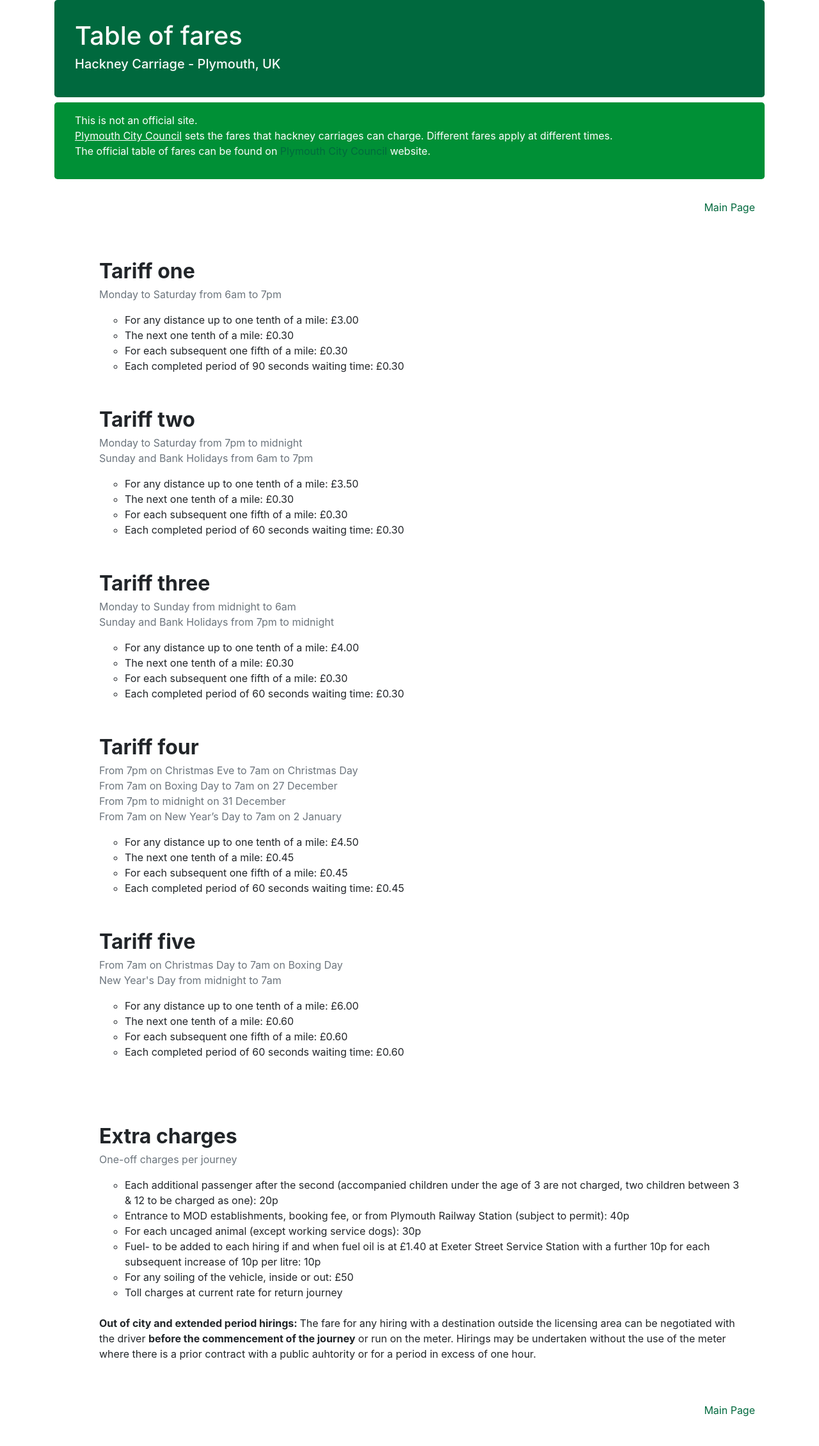
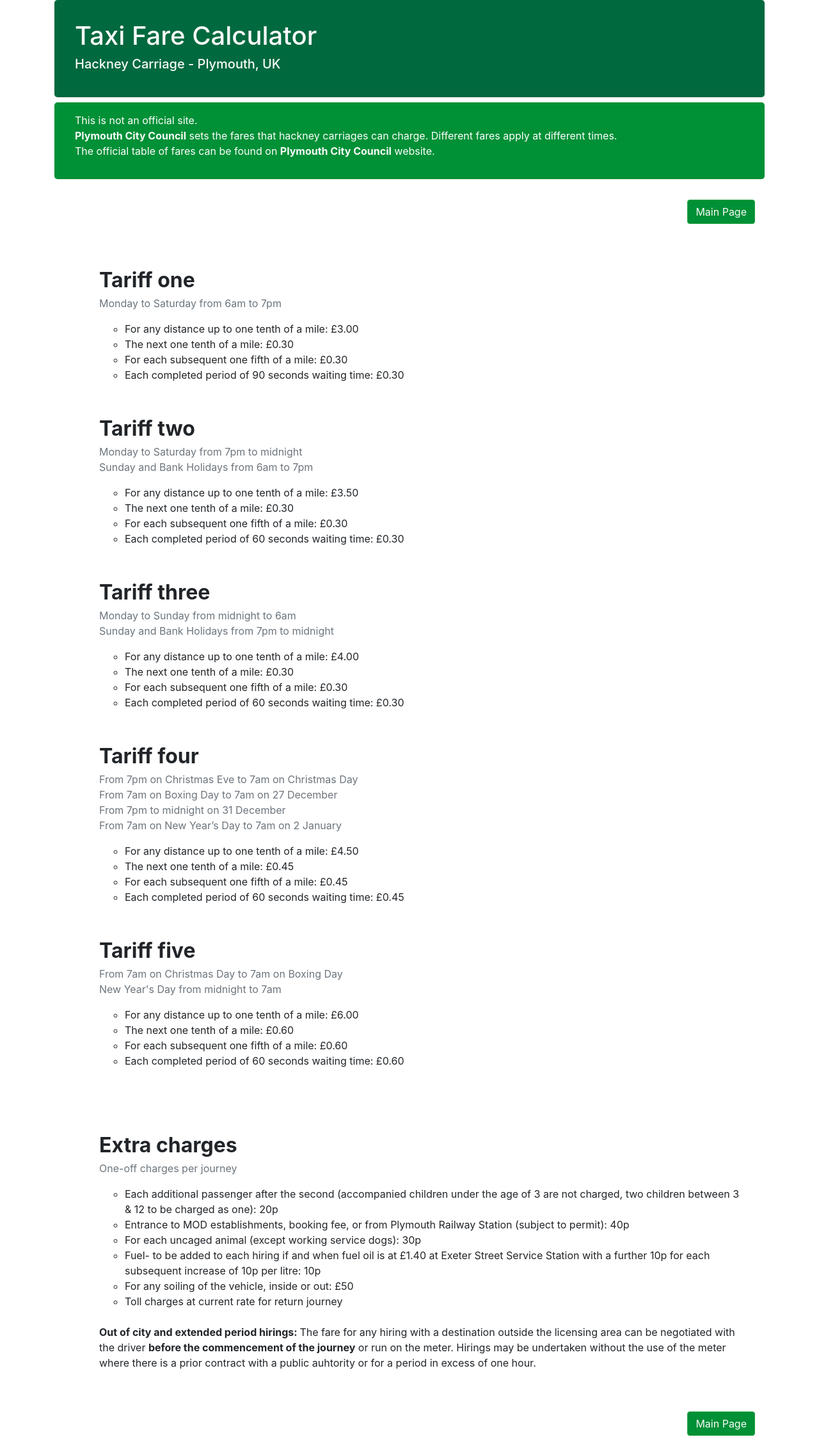
Before and after one commit to ionescuig/taxi-fares, a Django app: page /fares/ in a window 1280 px wide. Shown: the whole page at 64% size. Before the commit the page ends 2232 px from the top, so only its background shows below. Run offline with Django 3.2, Linux system fonts and the light colour scheme; some libraries are stand-ins or nearby versions.

Commit message:
Modified templates in a 'django' way.

```diff
--- a/src/static/css/index.css
+++ b/src/static/css/index.css
@@ -28,17 +28,22 @@
 }
 
 a:link {
-    color: #00693e;
+    color: #F9FBFA;
 }
 
 a:visited {
-    color: #00693e;
+    color: #F9FBFA;
 }
 
 a:visited {
-    color: #00693e;
+    color: #F9FBFA;
 }
 
 a:hover {
-    color: #00693e;
+    color: #F9FBFA;
 }
+
+.btn-success {
+    background-color: #009036;
+    color: #F9FBFA;
+}
--- /dev/null
+++ b/src/templates/main/base.html
@@ -0,0 +1,44 @@
+<!DOCTYPE html>
+{% load staticfiles %}
+
+<html lang="en">
+<head>
+    <meta charset="UTF-8">
+    <title>Taxi Fare Calculator</title>
+
+    <!--Bootstrap 4.1.3-->
+    <link rel="stylesheet" href="https://stackpath.bootstrapcdn.com/bootstrap/4.1.3/css/bootstrap.min.css"
+          integrity="sha384-MCw98/SFnGE8fJT3GXwEOngsV7Zt27NXFoaoApmYm81iuXoPkFOJwJ8ERdknLPMO"
+          crossorigin="anonymous">
+    <script src="https://stackpath.bootstrapcdn.com/bootstrap/4.1.3/js/bootstrap.min.js"
+            integrity="sha384-ChfqqxuZUCnJSK3+MXmPNIyE6ZbWh2IMqE241rYiqJxyMiZ6OW/JmZQ5stwEULTy"
+            crossorigin="anonymous"></script>
+
+    <!--Custom CSS-->
+    <link rel="stylesheet" href="{% static 'css/index.css' %}">
+</head>
+<body>
+
+{#Details block#}
+    <div class="container">
+        <div class="jumbotron">
+            <h1>Taxi Fare Calculator</h1>
+            <h5>Hackney Carriage - Plymouth, UK</h5>
+        </div>
+        <div class="container jumbotron jb_second">
+            {% block description %}
+            {% endblock %}
+
+        </div>
+
+{#Main block#}
+        <div class="container">
+
+        {% block main %}
+        {% endblock %}
+
+        </div>
+    </div>
+
+</body>
+</html>
--- a/src/templates/main/fares.html
+++ b/src/templates/main/fares.html
@@ -1,40 +1,25 @@
-<!DOCTYPE html>
-{% load staticfiles %}
-<html lang="en">
-<head>
-    <meta charset="UTF-8">
-    <title>Taxi Fare Calculator|Fares</title>
+{% extends 'main/base.html' %}
 
-    <!--Bootstrap 4.1.3-->
-    <link rel="stylesheet" href="https://stackpath.bootstrapcdn.com/bootstrap/4.1.3/css/bootstrap.min.css" integrity="sha384-MCw98/SFnGE8fJT3GXwEOngsV7Zt27NXFoaoApmYm81iuXoPkFOJwJ8ERdknLPMO" crossorigin="anonymous">
-    <script src="https://stackpath.bootstrapcdn.com/bootstrap/4.1.3/js/bootstrap.min.js" integrity="sha384-ChfqqxuZUCnJSK3+MXmPNIyE6ZbWh2IMqE241rYiqJxyMiZ6OW/JmZQ5stwEULTy" crossorigin="anonymous"></script>
-
-    <!--Custom CSS-->
-    <link rel="stylesheet" href="{% static 'css/index.css' %}">
-</head>
-<body>
-    <div class="container">
-        <div class="jumbotron">
-            <h1>Table of fares</h1>
-            <h5>Hackney Carriage - Plymouth, UK</h5>
-        </div>
-        <div class="container jumbotron jb_second">
+{% block description %}
     <p>
         This is not an official site.
         <br>
-                <u>Plymouth City Council</u> sets the fares that hackney carriages can charge. Different fares apply at different times.
+        <a href="https://www.plymouth.gov.uk/parkingandtravel/publictransport/taxis">
+            <strong>Plymouth City Council</strong>
+        </a>
+        sets the fares that hackney carriages can charge. Different fares apply at different times.
         <br>
         The official table of fares can be found on
         <a href="https://www.plymouth.gov.uk/parkingandtravel/publictransport/taxis">
-                    Plymouth City Council
+            <strong>Plymouth City Council</strong>
         </a>
         website.
     </p>
-        </div>
+{% endblock %}
 
-        <div class="container">
+{% block main %}
     <p class="text-right">
-                <a href="{% url 'index'%}" class="text-right">
+        <a href="{% url 'index'%}" class="btn btn-success" role="button" aria-disabled="true">
             Main Page
         </a>
     </p>
@@ -151,14 +136,8 @@
 
     <br><br>
      <p class="text-right">
-                <a href="{% url 'index'%}" class="text-right">
+        <a href="{% url 'index'%}" class="btn btn-success" role="button" aria-disabled="true">
             Main Page
         </a>
     </p>
-        </div>
-
-
-    </div>
-
-</body>
-</html>
+{% endblock %}
```
Also changed, not shown: src/templates/main/index.html (+11 -38 lines). Lines whose indentation alone changed are shown as unchanged.
